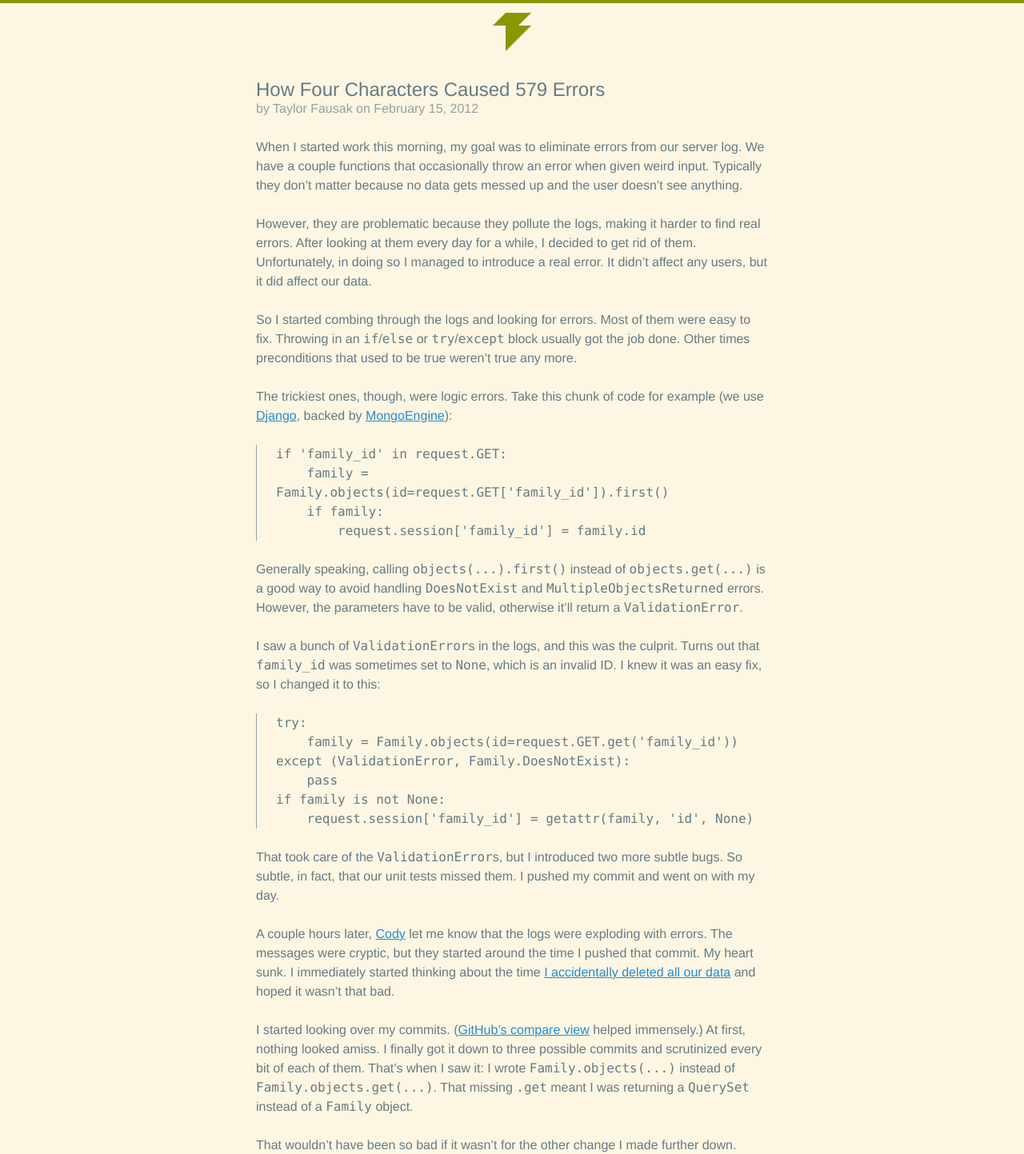
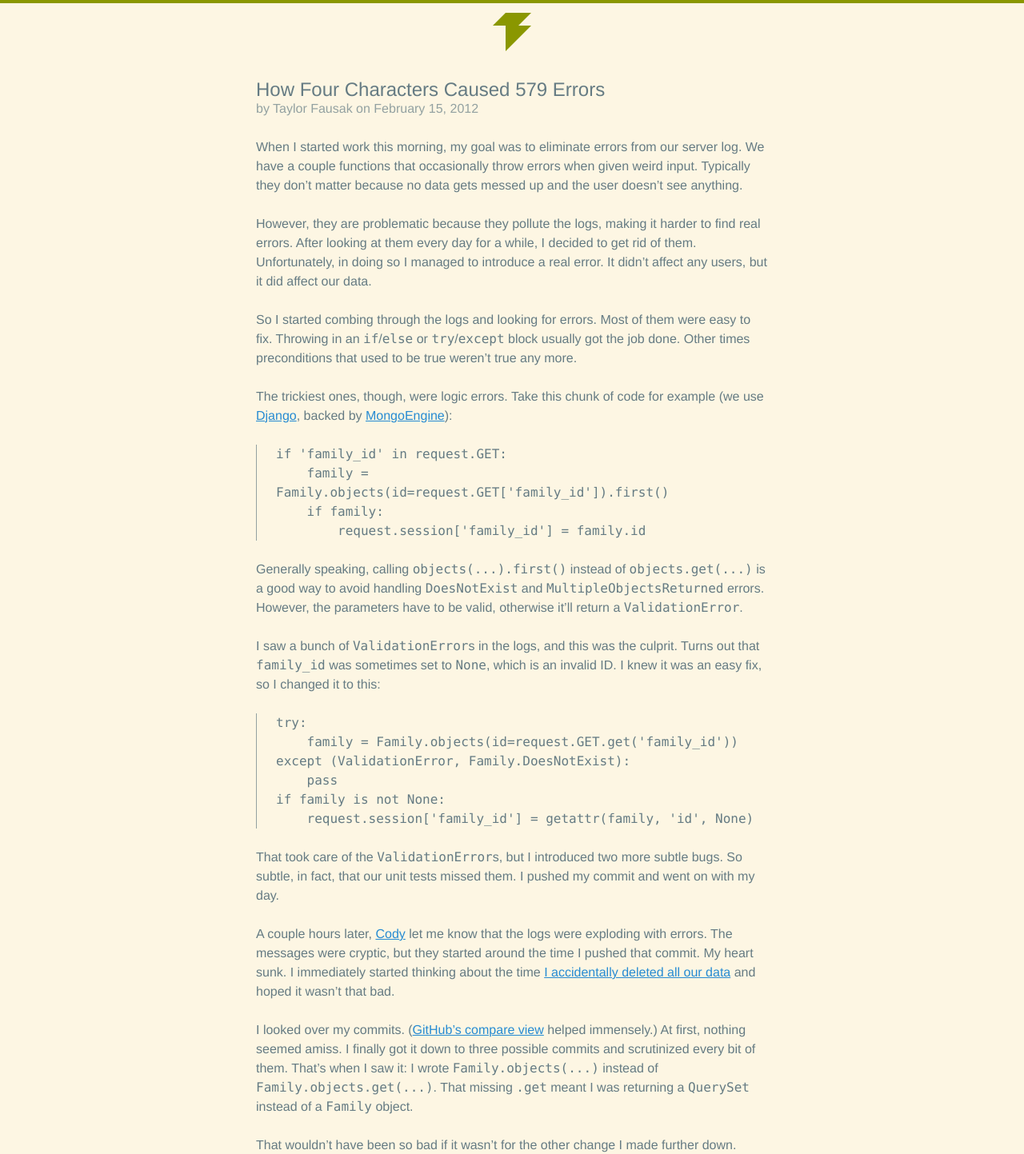
Before and after one commit to tfausak/tfausak.github.io, a Jekyll site: the page built from _posts/2012-02-15-how-four-characters-caused-579-errors.md, in a window 1280 px wide. Shown: the top 1443 px of the page at 80% size. Built offline with Jekyll 4.4.1, drawn with Linux system fonts in a browser that asks for light colours; comment, search, counter and statistics services are not loaded.

Commit message:
Proof read post.

```diff
--- a/_posts/2012-02-15-how-four-characters-caused-579-errors.md
+++ b/_posts/2012-02-15-how-four-characters-caused-579-errors.md
@@ -5,7 +5,7 @@ title: How Four Characters Caused 579 Errors
 
 When I started work this morning, my goal was to eliminate errors
 from our server log. We have a couple functions that occasionally
-throw an error when given weird input. Typically they don't matter
+throw errors when given weird input. Typically they don't matter
 because no data gets messed up and the user doesn't see anything.
 
 However, they are problematic because they pollute the logs, making
@@ -54,12 +54,12 @@ around the time I pushed that commit. My heart sunk. I immediately
 started thinking about the time [I accidentally deleted all our
 data][4] and hoped it wasn't that bad.
 
-I started looking over my commits. ([GitHub's compare view][5]
-helped immensely.) At first, nothing looked amiss. I finally got
-it down to three possible commits and scrutinized every bit of each
-of them. That's when I saw it: I wrote `Family.objects(...)` instead
-of `Family.objects.get(...)`. That missing `.get` meant I was
-returning a `QuerySet` instead of a `Family` object.
+I looked over my commits. ([GitHub's compare view][5] helped
+immensely.) At first, nothing seemed amiss. I finally got it down
+to three possible commits and scrutinized every bit of them. That's
+when I saw it: I wrote `Family.objects(...)` instead of
+`Family.objects.get(...)`. That missing `.get` meant I was returning
+a `QuerySet` instead of a `Family` object.
 
 That wouldn't have been so bad if it wasn't for the other change I
 made further down. Instead of using `family.id`, which would've
```
